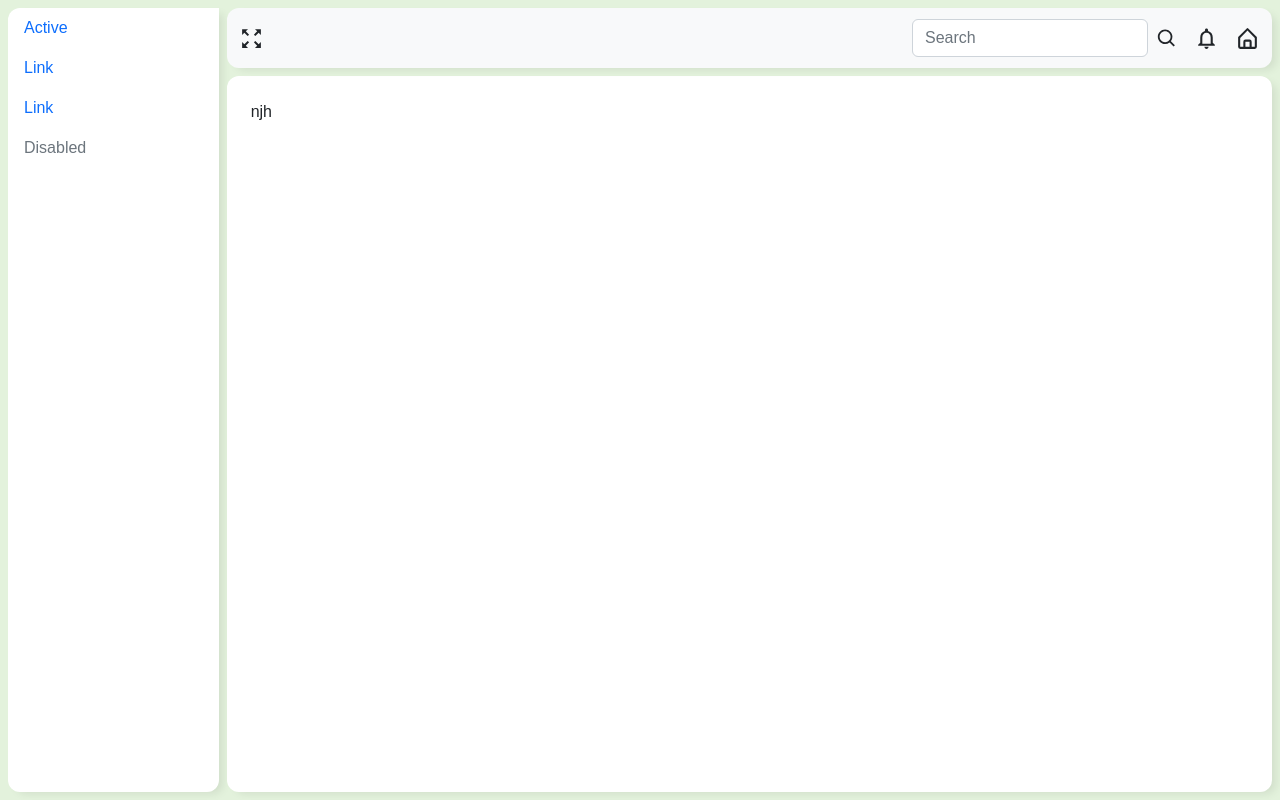
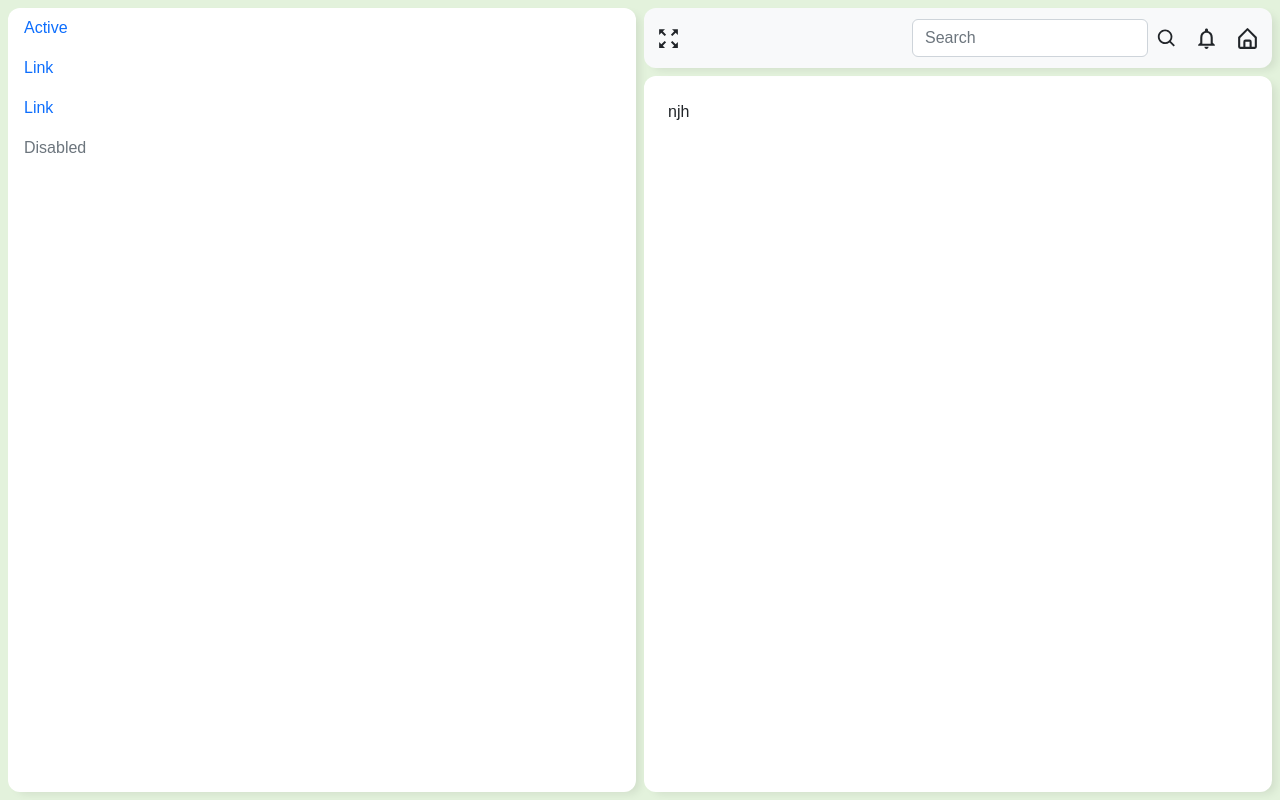
Before and after one commit to FavasCherukunnu/techGram, a React (Create React App) app: page / in a window 1280 px wide. Built offline with nearby package versions, Linux system fonts and the light colour scheme; a web font is replaced by a local one.

Commit message:
expand button added

```diff
--- a/src/components/homeTemplate.js
+++ b/src/components/homeTemplate.js
@@ -1,11 +1,11 @@
-import React, { useLayoutEffect } from "react";
+import React, { useLayoutEffect, useState } from "react";
 import Button from 'react-bootstrap/Button';
 import Container from 'react-bootstrap/Container';
 import Form from 'react-bootstrap/Form';
 import Nav from 'react-bootstrap/Nav';
 import Navbar from 'react-bootstrap/Navbar';
 import NavDropdown from 'react-bootstrap/NavDropdown';
-import { BiHomeAlt, BiSearch,BiExpand} from 'react-icons/bi';
+import { BiHomeAlt, BiSearch,BiExpand,BiListUl} from 'react-icons/bi';
 import { MdOutlineNotificationsNone } from 'react-icons/md';
 import './navbar.css';
 import { Col, Row, Stack } from "react-bootstrap";
@@ -17,11 +17,25 @@ export default function HomeTemplate() {
     useLayoutEffect(() => {
         document.body.style.backgroundColor = "#E3F2DC"
     });
+    const [expanded,setExpanded] = useState(false);
+
+    function ReturnexpandedButton(){
+        if(expanded){
+            return (<BiListUl size={25} onClick={()=>{
+                setExpanded(!expanded)
+            }}/>);
+        }else{
+            return (<BiExpand onClick={()=>{
+                setExpanded(!expanded)
+            }} size={25}/>);
+        }
+    }
+
 
     return (
         <div className="navBarOuter p-2">
             <Row className=" p-0 m-0" style={{height:'100%'}}>
-                <Col xs={12} md={3} lg={3} xl={2} className="p-0 me-2">
+                <Col  className="p-0 me-2" style={{display:expanded?'none':'inline'}}>
                     {/* <div className=''> */}
                     <Stack className='sideNavBar'>
                         <Nav defaultActiveKey="/home" className="flex-column">
@@ -38,13 +52,14 @@ export default function HomeTemplate() {
 
                     </div> */}
                 </Col>
-                <Col className="p-0 " >
+                <Col className="p-0"  >
                     <div className="outerDiv">
                         <Navbar className="topNavBar" bg="light" expand="lg">
                             <Container fluid>
-                                <Navbar.Toggle aria-controls="sideNavBarScroll" />
+                                {/* <Navbar.Toggle aria-controls="sideNavBarScroll" /> */}
 
-                                <BiExpand size={25}/>
+                                {ReturnexpandedButton()}
+
 
                                 <Stack className="ms-auto" direction="horizontal" gap={3}>
                                     <Form >
--- a/src/components/sideNavigation.css
+++ b/src/components/sideNavigation.css
@@ -3,7 +3,7 @@
     /* width: 276px; */
     background: #FFFFFF;
     box-shadow: 6px 4px 8px -2px rgba(0, 0, 0, 0.08);
-    border-radius: 12px 0px 12px 12px;
+    border-radius: 12px 12px 12px 12px;
     height: 100%;
     box-sizing: border-box;
 
```
